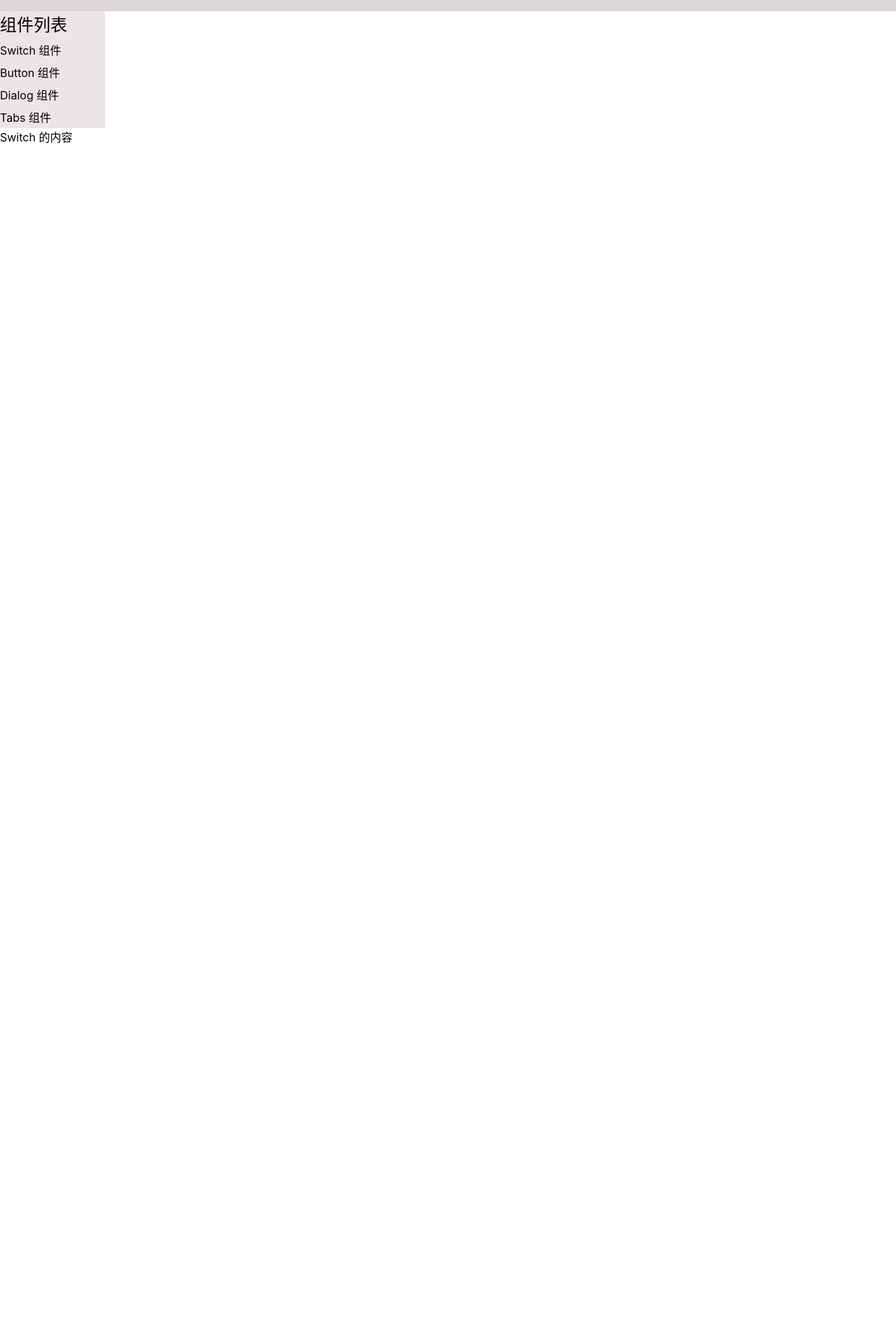
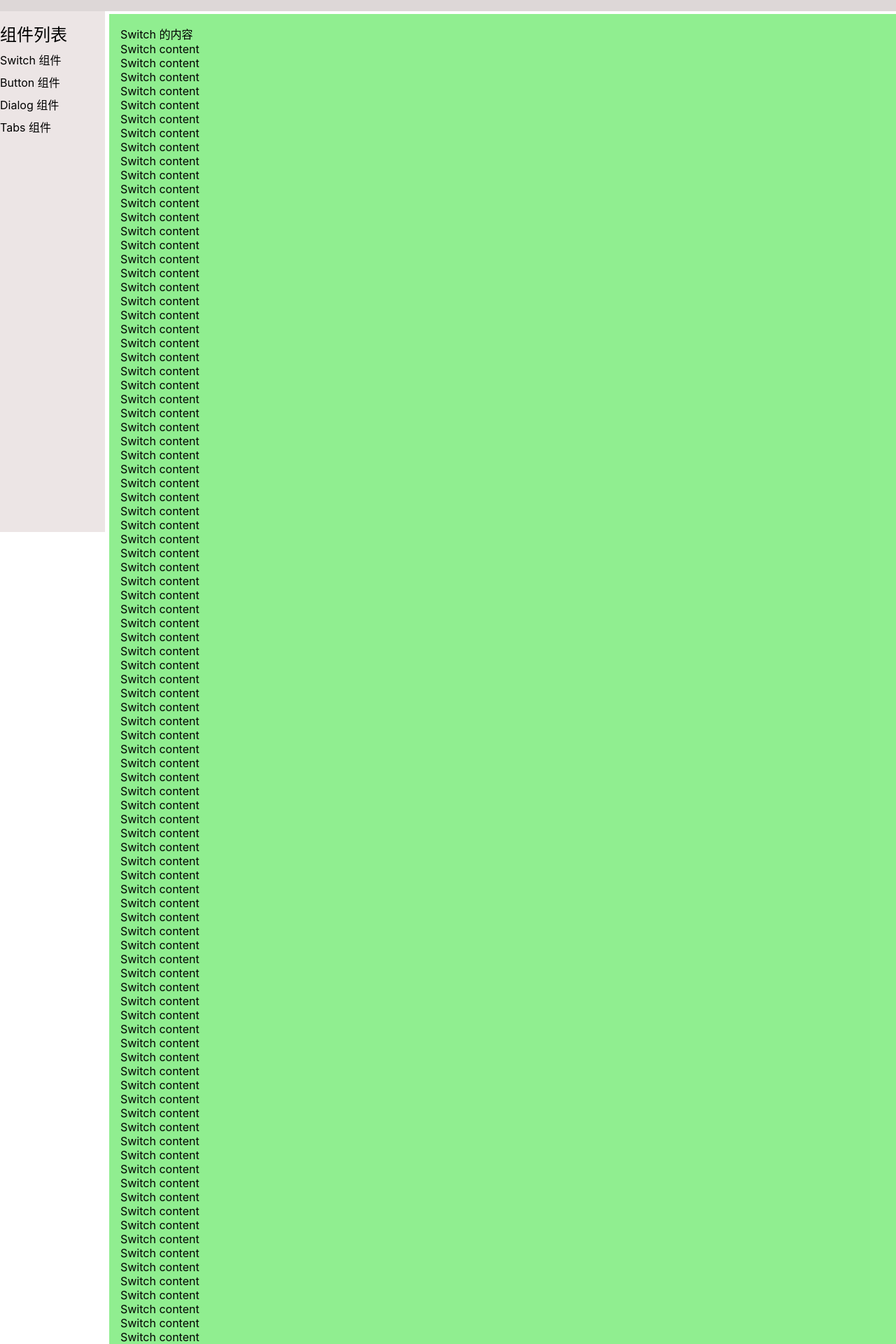
Before and after one commit to Lu9709/wheel-ui-1, a Vue app: page /#/Doc/Switch in a window 1280 px wide. Shown: the part 40-1960 px from the top of the page at 70% size. Before the commit the page ends 800 px from the top, so only its background shows below. Built offline with nearby package versions, Linux system fonts and the light colour scheme.

Commit message:
整体布局css

```diff
--- a/src/components/TopNav.vue
+++ b/src/components/TopNav.vue
@@ -27,7 +27,10 @@
   background: #ddd7d7;
   display: flex;
   padding: 16px;
-  position: relative;
+  position: fixed;
+  top: 0;
+  left: 0;
+  width: 100%;
   z-index: 10;
   justify-content: center;
   align-items: center;
--- a/src/views/Doc.vue
+++ b/src/views/Doc.vue
@@ -1,6 +1,6 @@
 <template>
-  <div>
-    <top-nav/>
+  <div class="layout">
+    <top-nav class="nav"/>
     <div class="content">
       <aside v-if="asideVisible">
         <h2>组件列表</h2>
@@ -27,33 +27,70 @@
 </template>
 <script lang="ts">
 import TopNav from '../components/TopNav.vue';
-import {inject,Ref} from 'vue'
+import {inject, Ref} from 'vue';
+
 export default {
   components: {TopNav},
-  setup(){
-    const asideVisible = inject<Ref<boolean>>('asideVisible')
-    return {asideVisible}
+  setup() {
+    const asideVisible = inject<Ref<boolean>>('asideVisible');
+    return {asideVisible};
   }
 };
 </script>
 <style lang="scss" scoped>
+.layout {
+  display: flex;
+  flex-direction: column;
+  height: 100vh;
+
+  > .nav {
+    flex-shrink: 0;
+  }
+
+  > .content {
+    flex-grow: 1;
+    padding-top: 60px;
+    padding-left: 156px;
+    @media (max-width: 500px) {
+      padding-left: 0;
+    }
+  }
+}
+
+.content {
+  display: flex;
+
+  > aside {
+    flex-shrink: 0;
+  }
+
+  > main {
+    flex-grow: 1;
+    padding: 16px;
+    background: lightgreen;
+  }
+}
+
 aside {
   background: #ece5e5;
   width: 150px;
+  position: fixed;
+  top: 0;
+  left: 0;
+  padding-top: 70px;
+  height: 100%;
 
   > h2 {
     margin-bottom: 4px;
   }
-  >ol{
-    >li{
-      padding:4px 0;
+
+  > ol {
+    > li {
+      padding: 4px 0;
     }
   }
-  @media (max-width: 500px){
-    padding:70px 16px;
-    position: fixed;
-    top: 0;
-    left: 0;
+  main{
+    overflow: auto;
   }
 }
 
--- a/src/views/Switch.vue
+++ b/src/views/Switch.vue
@@ -1,5 +1,105 @@
 <template>
-  <div>Switch 的内容</div>
+  Switch 的内容
+  <p>Switch content</p>
+  <p>Switch content</p>
+  <p>Switch content</p>
+  <p>Switch content</p>
+  <p>Switch content</p>
+  <p>Switch content</p>
+  <p>Switch content</p>
+  <p>Switch content</p>
+  <p>Switch content</p>
+  <p>Switch content</p>
+  <p>Switch content</p>
+  <p>Switch content</p>
+  <p>Switch content</p>
+  <p>Switch content</p>
+  <p>Switch content</p>
+  <p>Switch content</p>
+  <p>Switch content</p>
+  <p>Switch content</p>
+  <p>Switch content</p>
+  <p>Switch content</p>
+  <p>Switch content</p>
+  <p>Switch content</p>
+  <p>Switch content</p>
+  <p>Switch content</p>
+  <p>Switch content</p>
+  <p>Switch content</p>
+  <p>Switch content</p>
+  <p>Switch content</p>
+  <p>Switch content</p>
+  <p>Switch content</p>
+  <p>Switch content</p>
+  <p>Switch content</p>
+  <p>Switch content</p>
+  <p>Switch content</p>
+  <p>Switch content</p>
+  <p>Switch content</p>
+  <p>Switch content</p>
+  <p>Switch content</p>
+  <p>Switch content</p>
+  <p>Switch content</p>
+  <p>Switch content</p>
+  <p>Switch content</p>
+  <p>Switch content</p>
+  <p>Switch content</p>
+  <p>Switch content</p>
+  <p>Switch content</p>
+  <p>Switch content</p>
+  <p>Switch content</p>
+  <p>Switch content</p>
+  <p>Switch content</p>
+  <p>Switch content</p>
+  <p>Switch content</p>
+  <p>Switch content</p>
+  <p>Switch content</p>
+  <p>Switch content</p>
+  <p>Switch content</p>
+  <p>Switch content</p>
+  <p>Switch content</p>
+  <p>Switch content</p>
+  <p>Switch content</p>
+  <p>Switch content</p>
+  <p>Switch content</p>
+  <p>Switch content</p>
+  <p>Switch content</p>
+  <p>Switch content</p>
+  <p>Switch content</p>
+  <p>Switch content</p>
+  <p>Switch content</p>
+  <p>Switch content</p>
+  <p>Switch content</p>
+  <p>Switch content</p>
+  <p>Switch content</p>
+  <p>Switch content</p>
+  <p>Switch content</p>
+  <p>Switch content</p>
+  <p>Switch content</p>
+  <p>Switch content</p>
+  <p>Switch content</p>
+  <p>Switch content</p>
+  <p>Switch content</p>
+  <p>Switch content</p>
+  <p>Switch content</p>
+  <p>Switch content</p>
+  <p>Switch content</p>
+  <p>Switch content</p>
+  <p>Switch content</p>
+  <p>Switch content</p>
+  <p>Switch content</p>
+  <p>Switch content</p>
+  <p>Switch content</p>
+  <p>Switch content</p>
+  <p>Switch content</p>
+  <p>Switch content</p>
+  <p>Switch content</p>
+  <p>Switch content</p>
+  <p>Switch content</p>
+  <p>Switch content</p>
+  <p>Switch content</p>
+  <p>Switch content</p>
+  <p>Switch content</p>
 </template>
 
 <script lang="ts">
```
